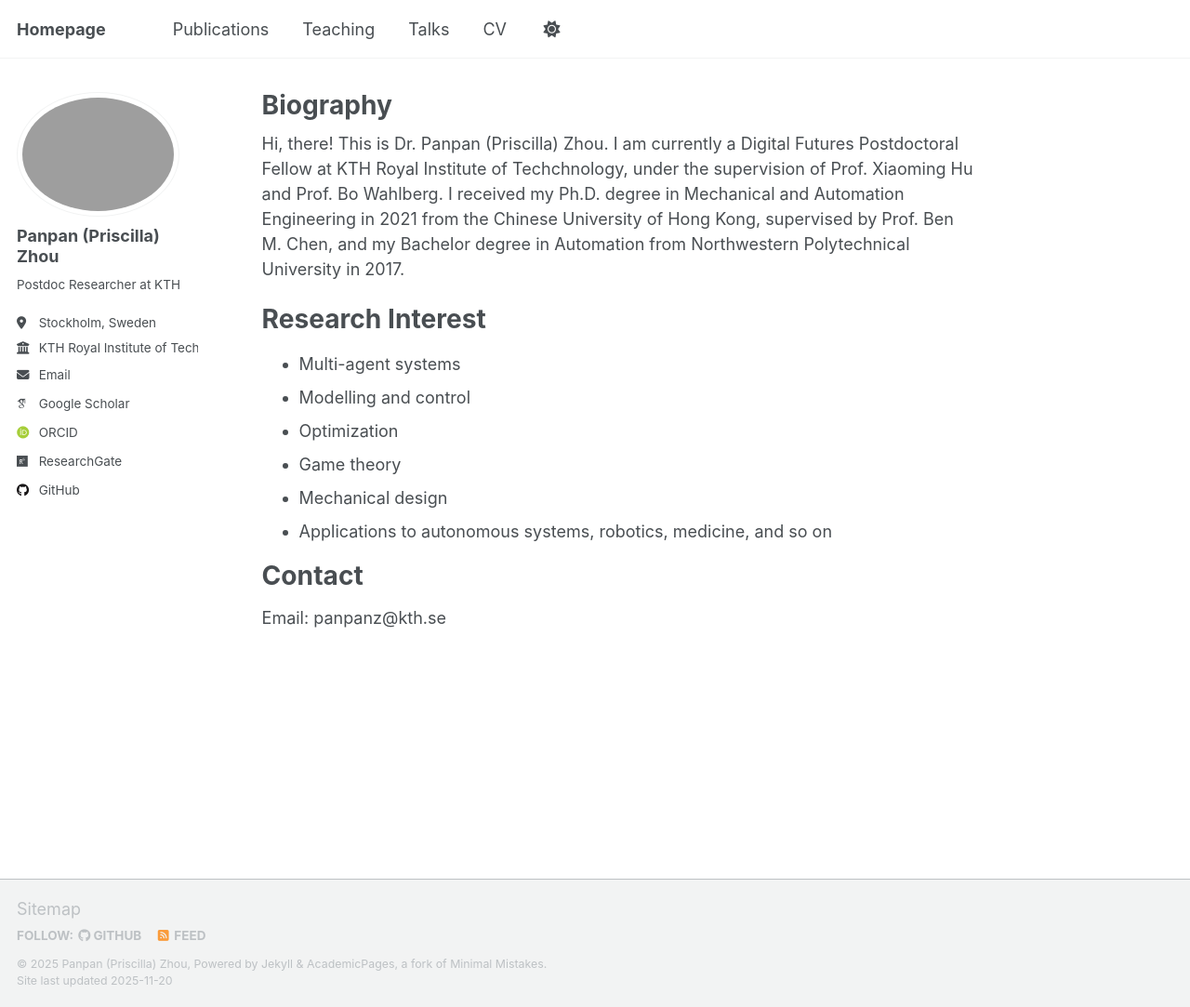
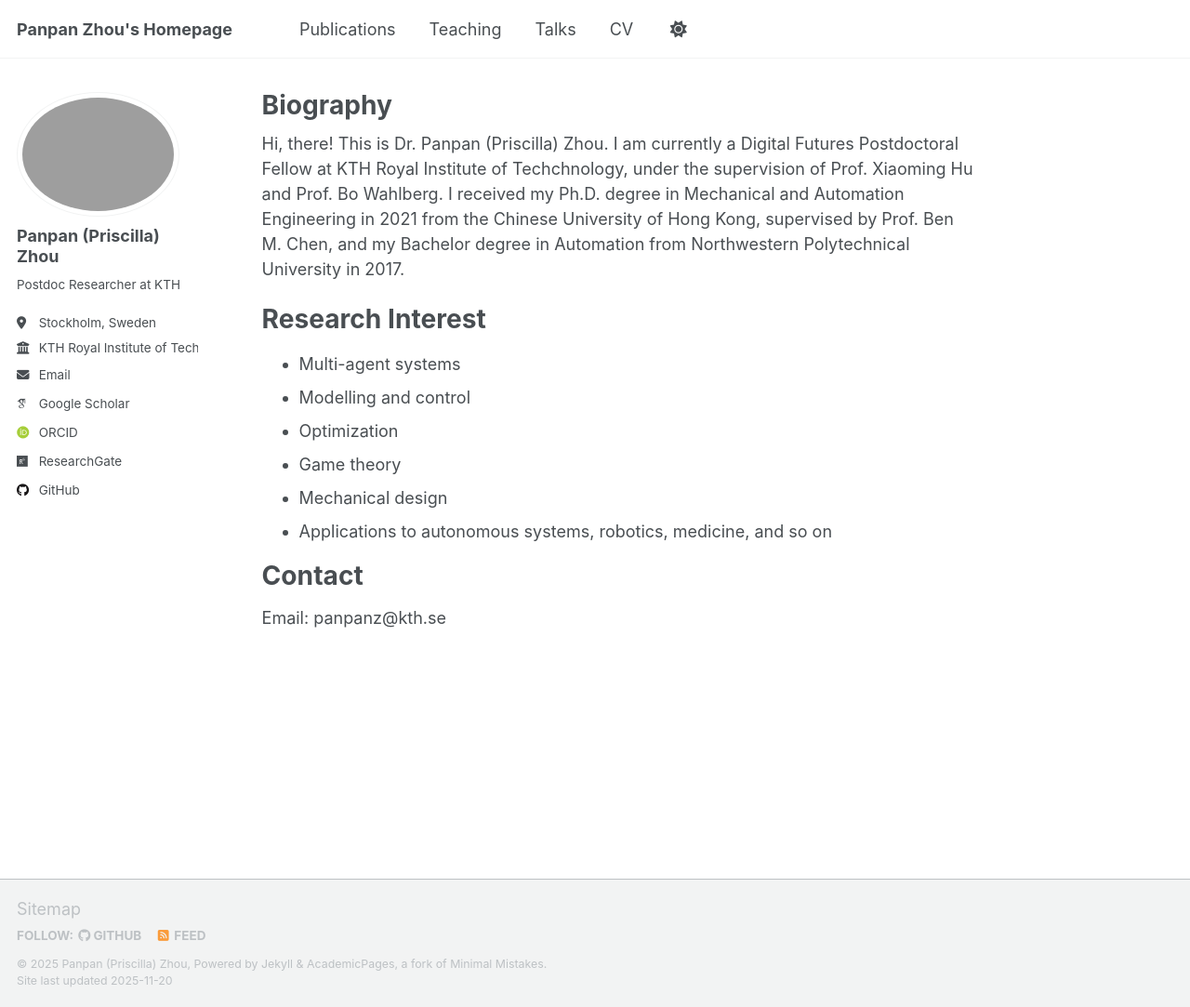
Before and after one commit to PanpanZhou11/Panpan-Zhou.github.io, a Jekyll site: the page built from _pages/about.md, in a window 1280 px wide and 1083 px high. Shown: the whole window at 93% size. Built offline with Jekyll 4.4.1, drawn with Linux system fonts in a browser that asks for light colours; some web fonts are replaced; a script that is not in the unit is left out.

Commit message:
Update _config.yml

```diff
--- a/_config.yml
+++ b/_config.yml
@@ -9,7 +9,7 @@
 # Basic Site Settings
 locale                   : "en-US"
 site_theme               : "default" # Currently available options are "default", "air"
-title                    : "Homepage"
+title                    : "Panpan Zhou's Homepage"
 title_separator          : "-"
 name                     : &name "Panpan (Priscilla) Zhou"
 description              : &description "Panpan Zhou's academic portfolio"   # Update this with a general description of your site, this is the default if not overridden by a page
```
